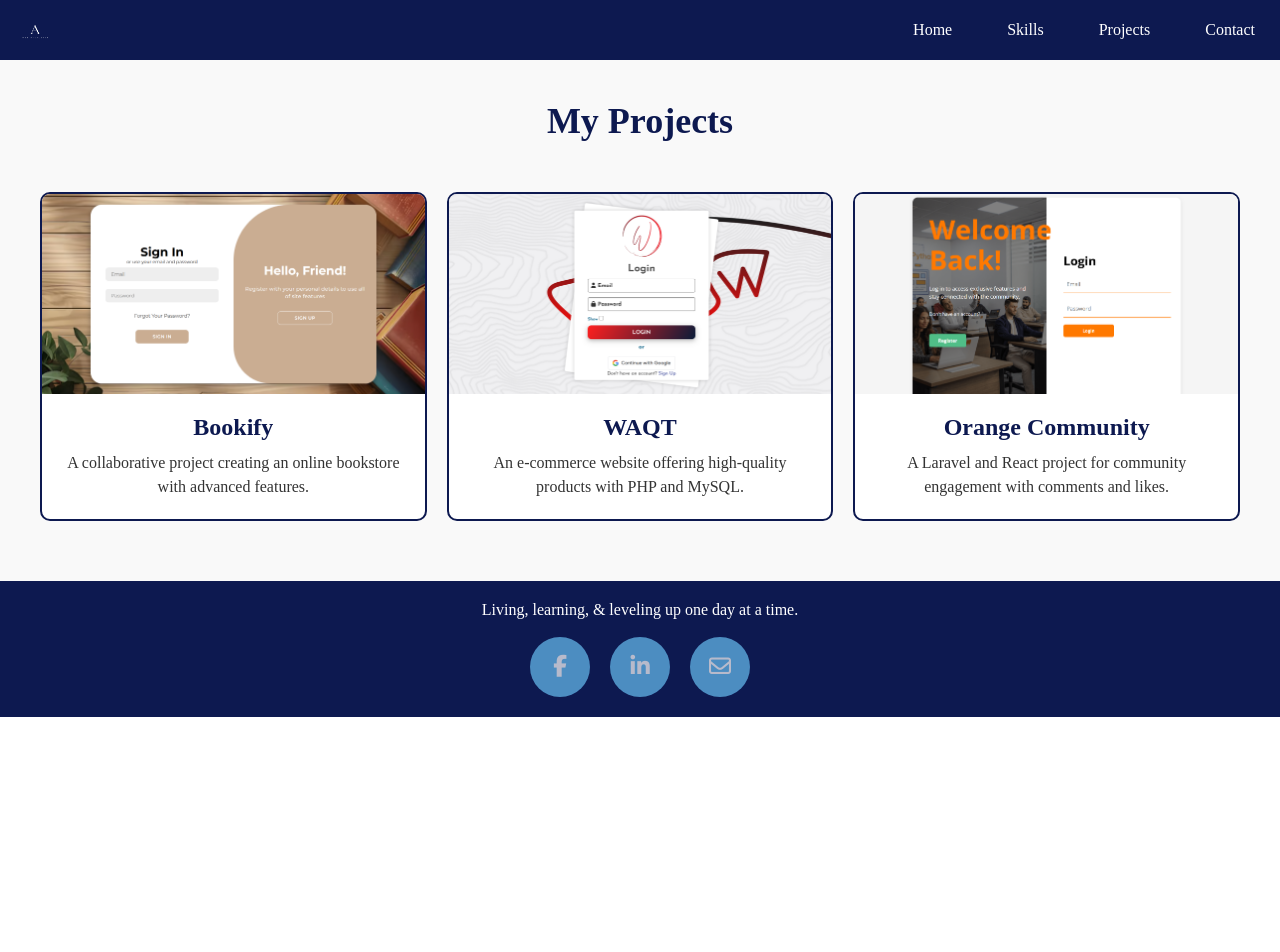
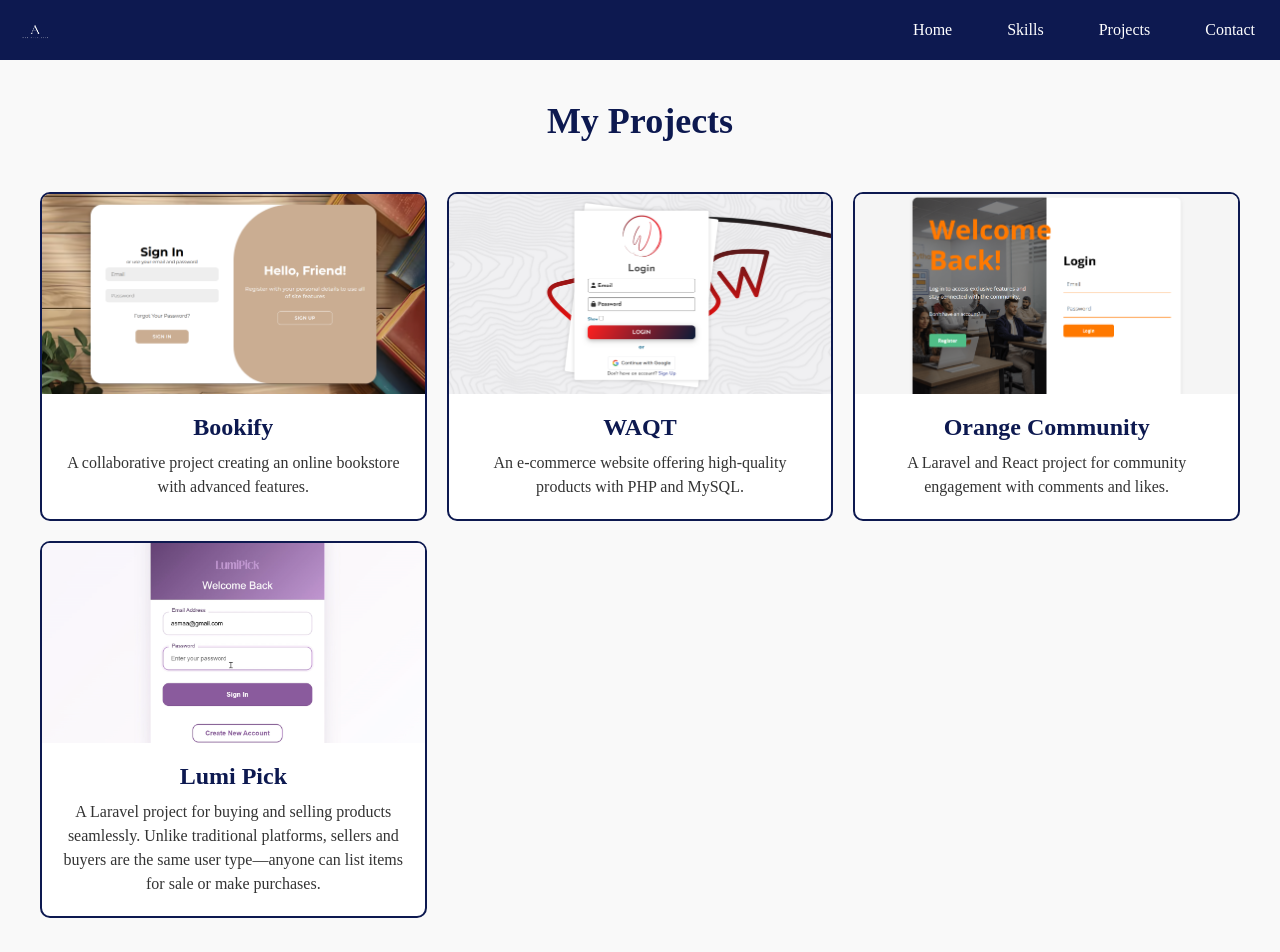
Before and after one commit to asma-marar/react-portfolio, a React (Create React App) app: page /Projects in a window 1280 px wide. Shown: the top 952 px of the page. Before the commit the page ends 800 px from the top, so only its background shows below. Built offline with nearby package versions, Linux system fonts and the light colour scheme.

Commit message:
initial commit

```diff
--- a/src/App.js
+++ b/src/App.js
@@ -16,7 +16,7 @@ function App() {
         <Navbar />
         <div>
           <Routes>
-          <Route path="/" element={<Home />} />
+          <Route path="/Home" element={<Home />} />
             <Route path="/Home" element={<Home />} />
             <Route path="/Skills" element={<Skills />} />
             <Route path="/Projects" element={<Projects />} />
--- a/src/component/Projects.jsx
+++ b/src/component/Projects.jsx
@@ -2,6 +2,7 @@ import '../index.css'
 import bookifyImage from '../assets/images/bookify.png';
 import waqtImage from '../assets/images/waqt.png';
 import orangeImage from '../assets/images/orange.png';
+import masterPieaceImage from '../assets/images/masterpieace.png';
 
 
 function Projects(){
@@ -25,6 +26,12 @@ function Projects(){
           img: orangeImage,
           link: 'https://github.com/asma-marar/Orang_Community_React_asma',
         },
+        {
+          title: 'Lumi Pick',
+          description: 'A Laravel project for buying and selling products seamlessly. Unlike traditional platforms, sellers and buyers are the same user type—anyone can list items for sale or make purchases.',
+          img: masterPieaceImage,
+          link: 'https://github.com/asma-marar/masterpieace',
+        },
       ];
 
       return (
```
Also changed, not shown: src/assets/images/masterpieace.png (added).
